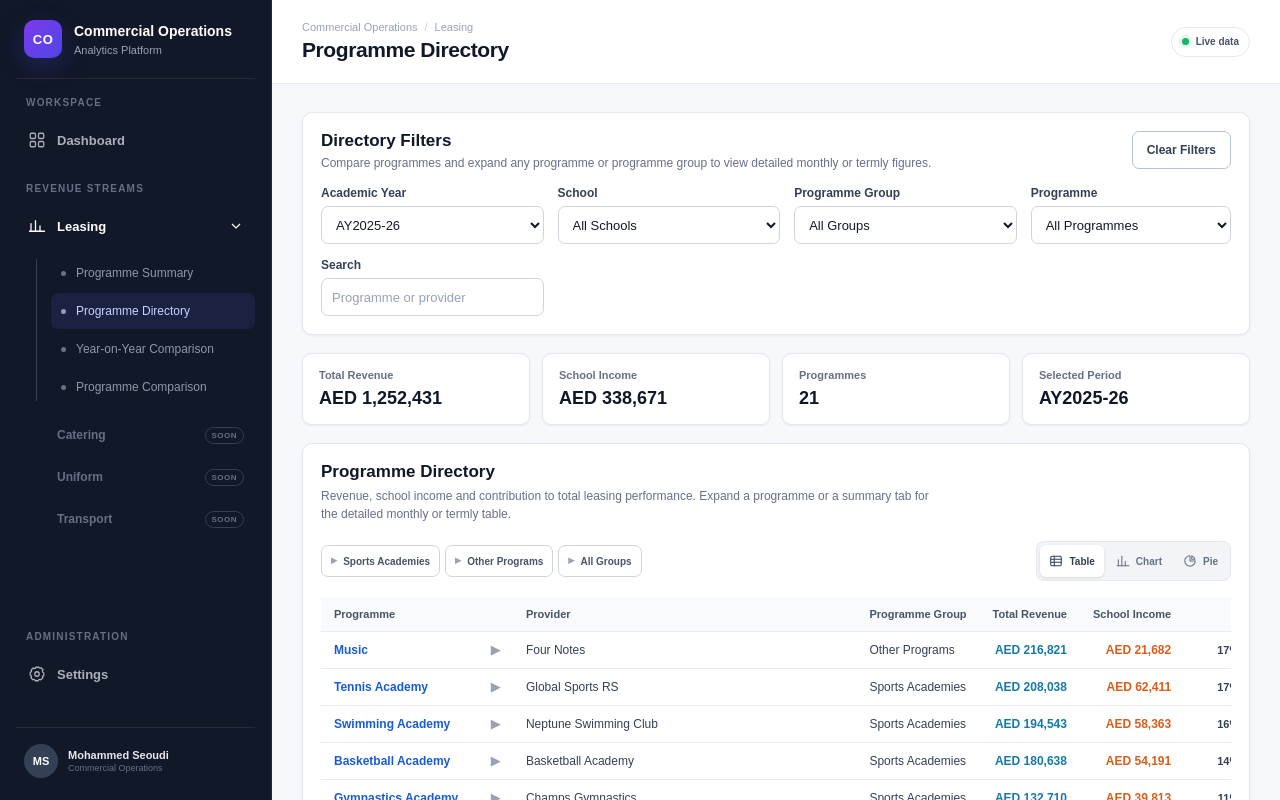
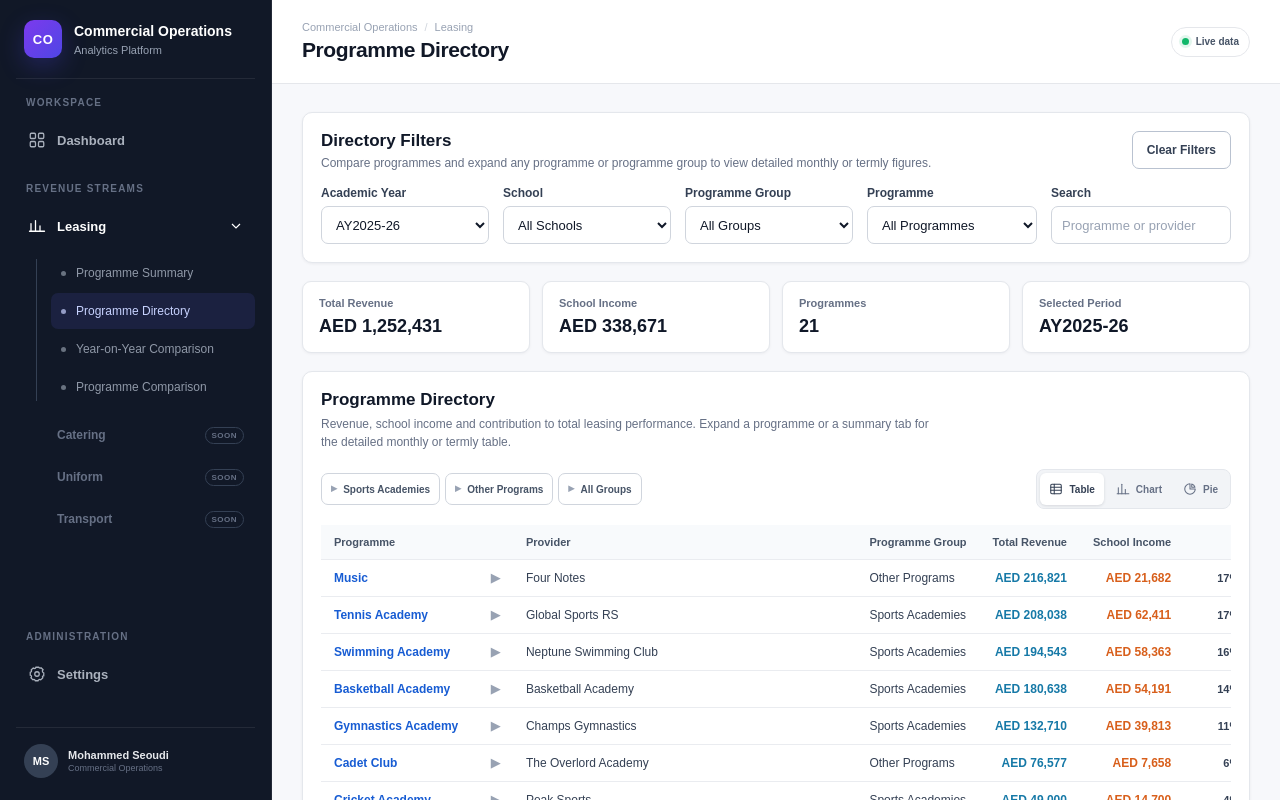
Before and after one commit to mo-seoudi/leasing, a React (Vite) app: page /leasing/programmes in a window 1280 px wide. Shown: the top 800 px of the page. Built offline with nearby package versions, Linux system fonts and the light colour scheme.

Commit message:
Update ProgrammeDirectoryPage.css

```diff
--- a/src/pages/leasing/ProgrammeDirectoryPage.css
+++ b/src/pages/leasing/ProgrammeDirectoryPage.css
@@ -11,10 +11,11 @@
 
 .directory-comparison-filter-grid {
   grid-template-columns:
-    minmax(150px, 1fr)
-    minmax(150px, 1fr)
+    minmax(140px, 1fr)
+    minmax(140px, 1fr)
+    minmax(160px, 1fr)
     minmax(170px, 1fr)
-    minmax(190px, 0.9fr);
+    minmax(180px, 0.9fr);
 }
 
 .directory-search-filter input {
```
